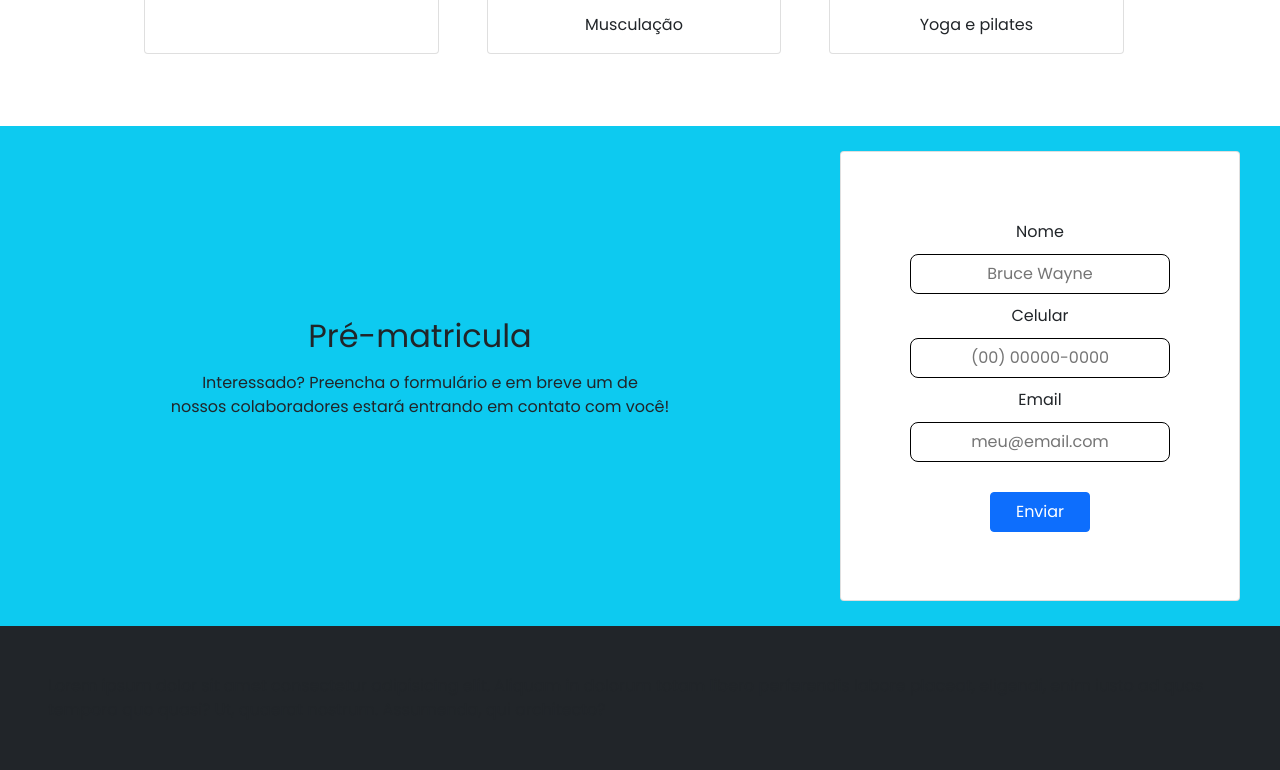
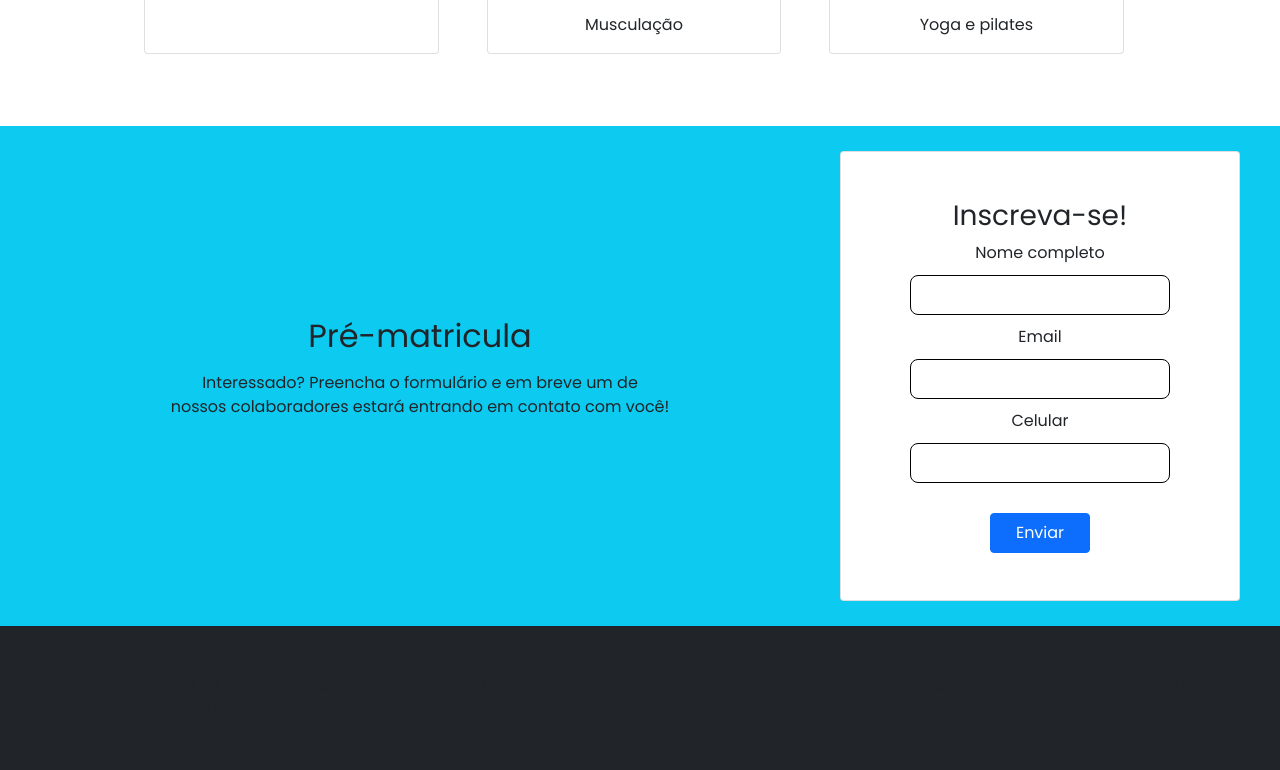
Before and after one commit to izaqueJr/Atletis, a plain HTML site: page index.html in a window 1280 px wide. Shown: the part 1824-2594 px from the top of the page. Drawn offline with nearby package versions, Linux system fonts and the light colour scheme.

Commit message:
Update index.html

```diff
--- a/index.html
+++ b/index.html
@@ -94,26 +94,49 @@
         </p>
       </div>
 
-      <form action="https://github.us7.list-manage.com/subscribe/post?u=4854935a57121c71ed09035d8&amp;id=83556e5709"
-        method="post" id="mc-embedded-subscribe-form" name="mc-embedded-subscribe-form" class="validate" target="_blank"
-        novalidate>
-        <div class="card send p-4">
 
 
-          <label for="name">Nome</label>
-          <input type="text" class="name" placeholder="Bruce Wayne">
+      <!-- Begin Mailchimp Signup Form -->
+      <section>
+        <form action="https://github.us7.list-manage.com/subscribe/post?u=4854935a57121c71ed09035d8&amp;id=83556e5709"
+          method="post" id="mc-embedded-subscribe-form" name="mc-embedded-subscribe-form" class="validate col"
+          target="_blank" novalidate>
 
-          <label for="mce-PHONE">Celular</label>
-          <input type="tel" placeholder="(00) 00000-0000" name="PHONE" class="required" value="" id="mce-PHONE">
 
-          <label for="email">Email</label>
-          <input type="email" placeholder="meu@email.com">
+          <div class="card send p-4 ">
+            <h3>Inscreva-se!</h3>
 
-          <button class="btn btn-primary" onclick="enviar()">Enviar</button>
-        </div>
-      </form>
-    </section>
+            <label for="mce-FNAME">Nome completo</label>
+            <input type="text" value="" name="FNAME" class="" id="mce-FNAME">
 
+
+
+            <label for="mce-EMAIL">Email
+            </label>
+            <input type="email" value="" name="EMAIL" class="required email" id="mce-EMAIL">
+
+            <label for="mce-PHONE">Celular
+            </label>
+            <input type="tel" name="PHONE" class="required" value="" id="mce-PHONE">
+
+
+            <div id="mce-responses" class="clear">
+              <div class="response" id="mce-error-response" style="display:none"></div>
+              <div class="response" id="mce-success-response" style="display:none"></div>
+            </div>
+
+            <!-- real people should not fill this in and expect good things - do not remove this or risk form bot signups-->
+            <div style="position: absolute; left: -5000px;" aria-hidden="true"><input type="text"
+                name="b_4854935a57121c71ed09035d8_83556e5709" tabindex="-1" value=""></div>
+
+            <button type="button" class="btn btn-primary">Enviar</button>
+
+
+          </div>
+
+        </form>
+
+      </section>
   </main>
 
 
```
